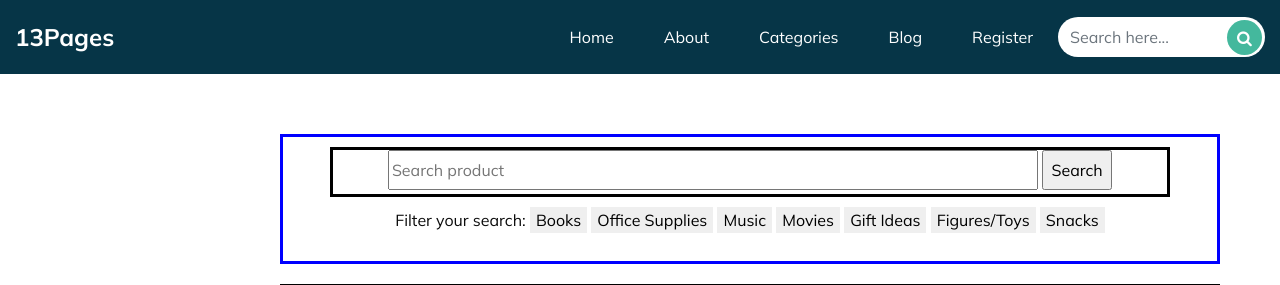
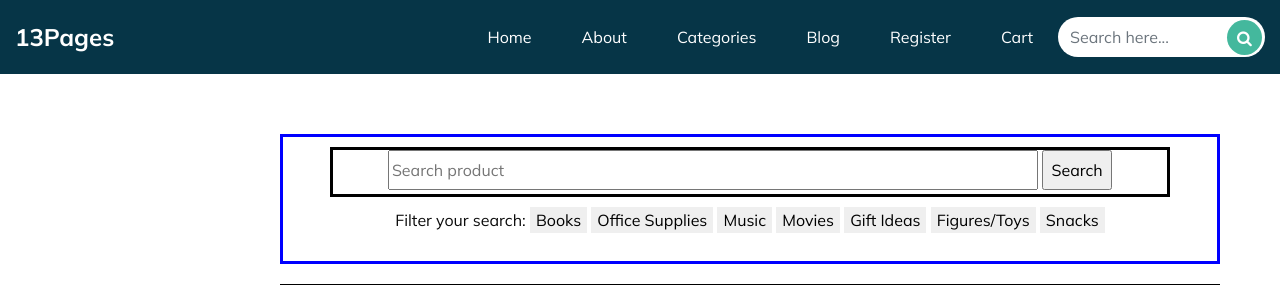
Before and after one commit to samshiau/13Pages, a Django app: page / in a window 1280 px wide; the page is wider, and only the part inside the window is pictured. Shown: the top 285 px of that part. Run offline with Django 4.2, Linux system fonts and the light colour scheme; some libraries are stand-ins or nearby versions.

Commit message:
Updated index.html with Cart option

```diff
--- a/mysite/templates/index.html
+++ b/mysite/templates/index.html
@@ -77,6 +77,9 @@
                 </li>
                 <li class="nav-item">
                   <a class="nav-link" href="{% url 'register' %}">Register</a>
+                </li>
+                <li class="nav-item">
+                  <a class="nav-link" href="{% url 'cart' %}">Cart</a>
                 </li>
               </ul>
               <from class="search_form">
```
